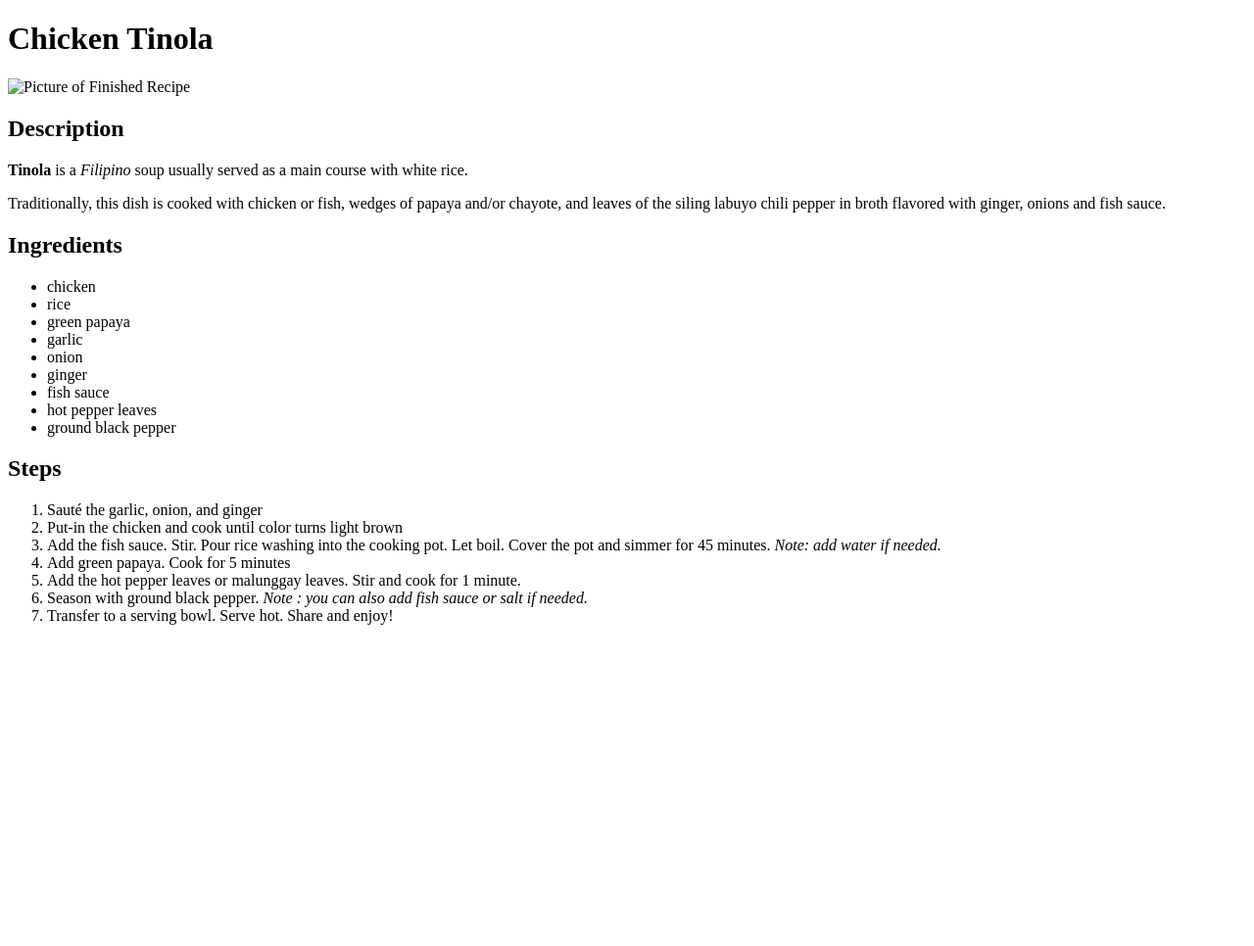
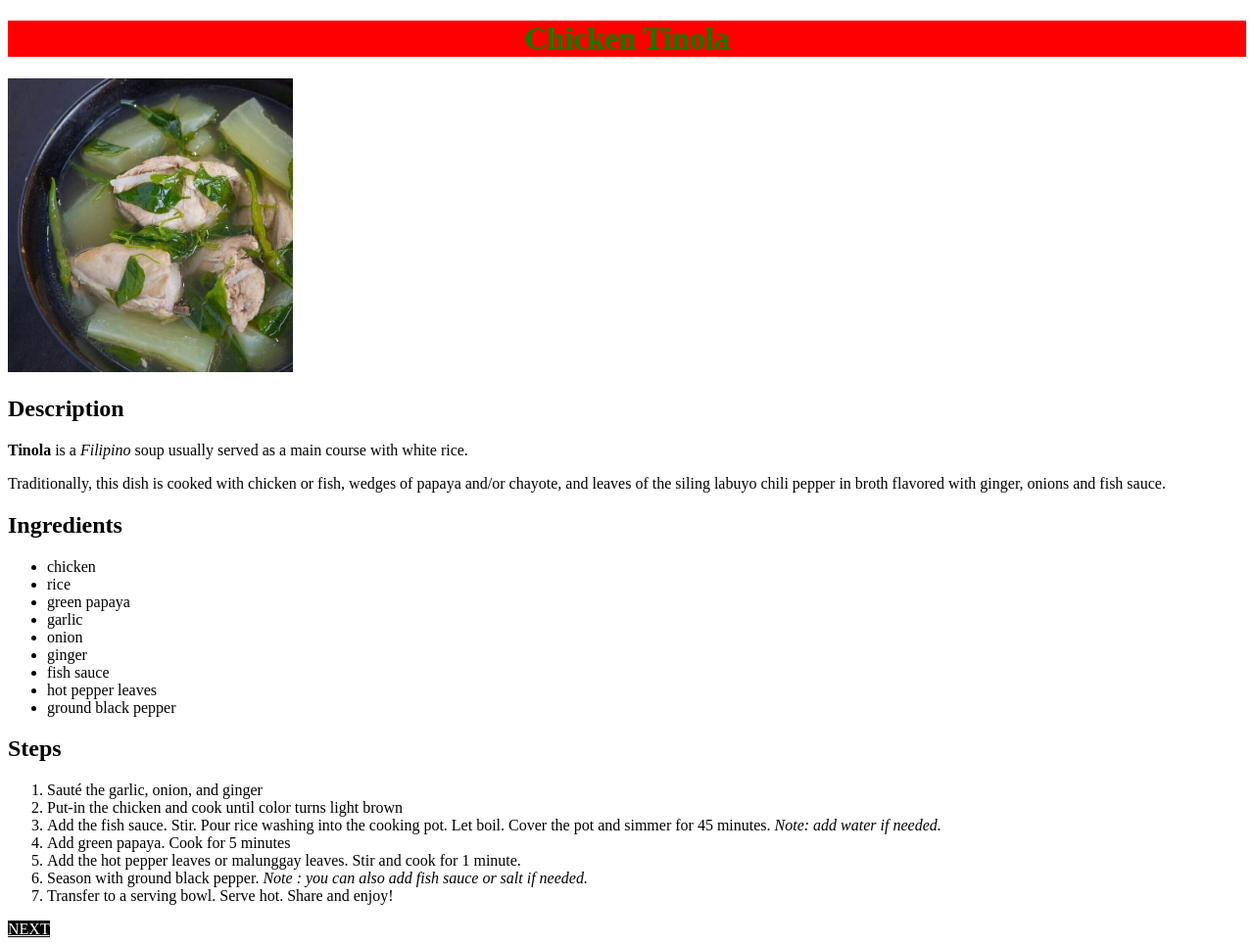
Before and after one commit to sightsite/odin-recipes, a plain HTML site: page recipes/tinola/tinola.html in a window 1280 px wide. Shown: the whole page at 98% size. Before the commit the page ends 800 px from the top, so only its background shows below. Drawn offline with Linux system fonts and the light colour scheme.

Commit message:
Add selectors and properties

```diff
--- /dev/null
+++ b/recipes/tinola/style.css
@@ -0,0 +1,11 @@
+.title {
+    color: green;
+    background-color: red;
+    text-align: center;
+}
+
+.button {
+    color: white;
+    background-color: black;
+    text-align: right;
+}
--- a/recipes/tinola/tinola.html
+++ b/recipes/tinola/tinola.html
@@ -3,10 +3,11 @@
     <head>
         <meta charset="utf-8">
         <title>Chicken Tinola</title>
+        <link rel="stylesheet" href="style.css">
     </head>
     <body>
-        <h1>Chicken Tinola</h1>
-        <img src="tinola.jpg" alt="Picture of Finished
+        <h1 class="title">Chicken Tinola</h1>
+        <img src="../images/tinola.jpg" alt="Picture of Finished
         Recipe" height="300">
         <h2>Description</h2>
         <p><strong>Tinola</strong> is a <em>Filipino</em>
@@ -47,5 +48,6 @@
             <li>Transfer to a serving bowl. Serve hot.
                 Share and enjoy!</li>
         </ol>
+        <a href="../sinigang/sinigang.html" class="button">NEXT</a>
     </body>
 </html>
```
